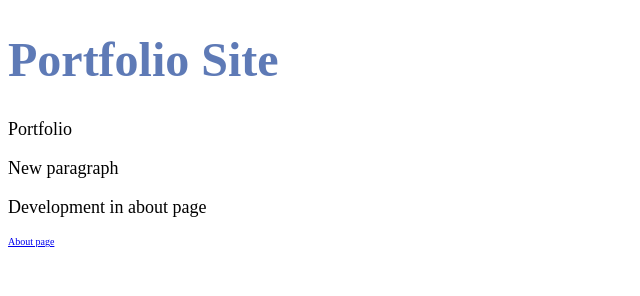
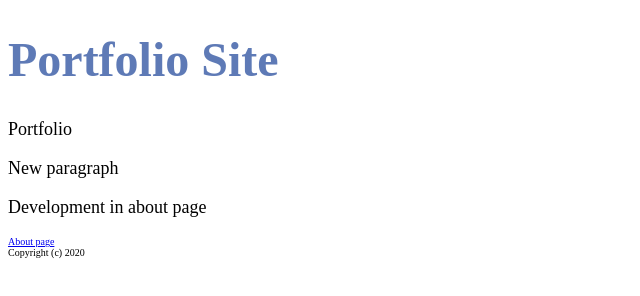
Before and after one commit to i0709/git-github-test, a plain HTML site: page index.html in a window 1280 px wide. Shown: the full height of the page, 0-640 px from the left. Drawn offline with Linux system fonts and the light colour scheme.

Commit message:
copyright change

```diff
--- a/index.html
+++ b/index.html
@@ -12,5 +12,6 @@
     <p>New paragraph</p>
     <p>Development in about page</p>
     <a href="about.html">About page</a>
+    <footer>Copyright (c) 2020</footer>
 </body>
 </html>
```
